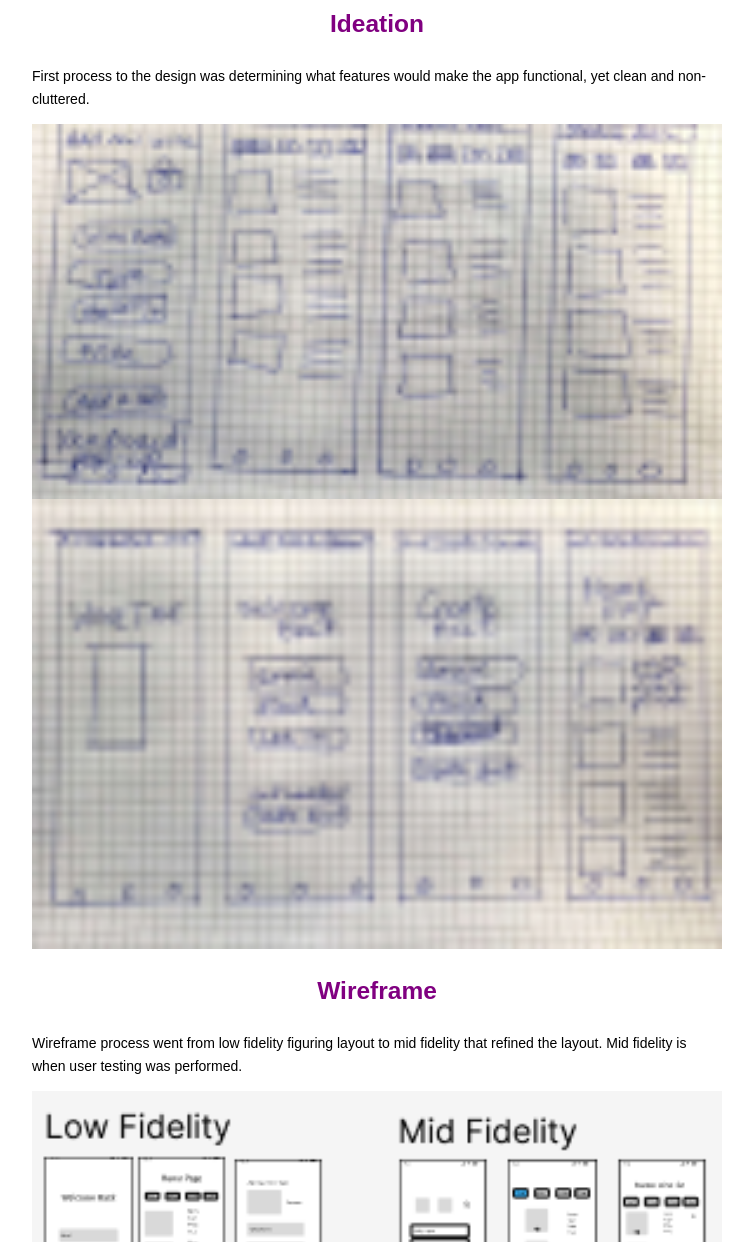
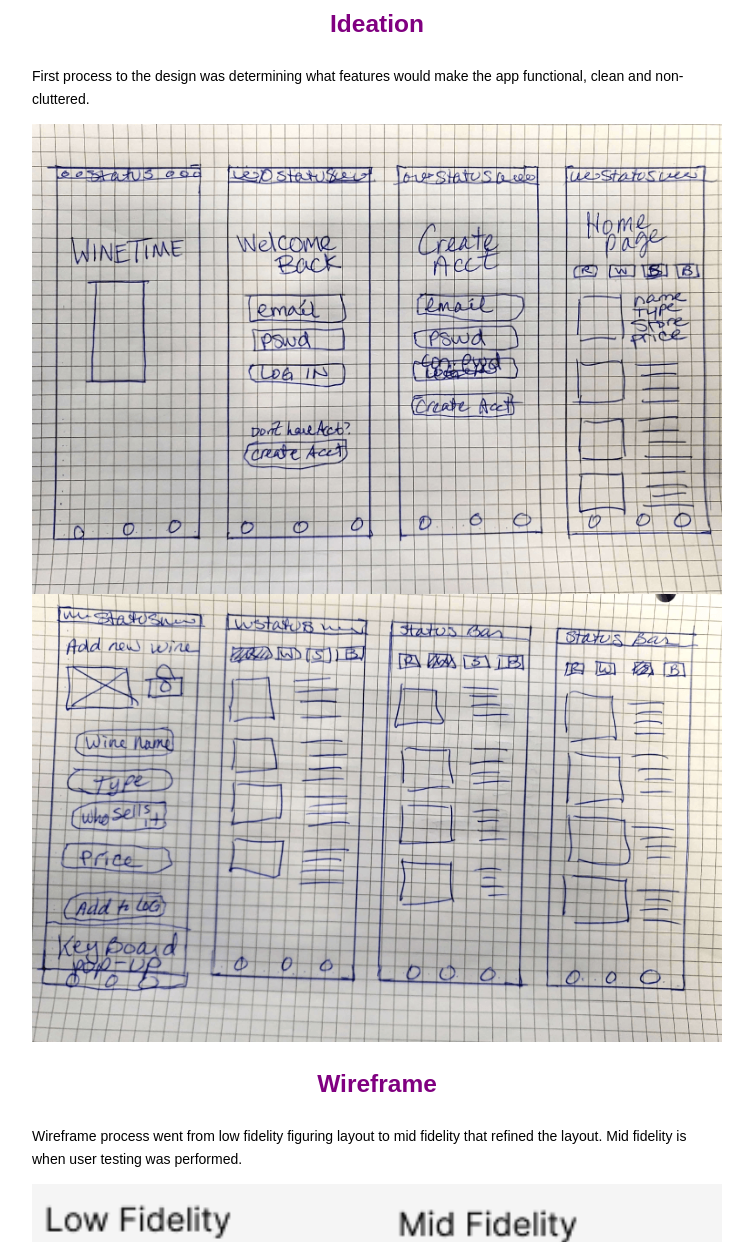
Before and after one commit to Klbruno/Portfolio-site-Kerry-Bruno, a plain HTML site: page wine_time.html in a window 1280 px wide. Shown: the part 2700-3942 px from the top of the page, without its empty margins (263-1016 px from the left). Drawn offline with nearby package versions, Linux system fonts and the light colour scheme.

Commit message:
update sketch pics

```diff
--- a/wine_time.html
+++ b/wine_time.html
@@ -50,14 +50,14 @@ and Vivino. </p>
 
                <h3>Ideation</h3>
           <p>First process to the design was determining what features would make the
-app functional, yet clean and non-cluttered. </p>
+app functional, clean and non-cluttered. </p>
  <picture>
-                <source srcset="img/4_2.png" media="(max-width: 767px)">
-                <img src="img/4_2.png" alt="">
+                <source srcset="img/sketches.png" media="(max-width: 767px)">
+                <img src="img/sketches.png" alt="">
             </picture>
              <picture>
-                <source srcset="img/4_1.png" media="(max-width: 767px)">
-                <img src="img/4_1.png" alt="">
+                <source srcset="img/sketches2.png" media="(max-width: 767px)">
+                <img src="img/sketches2.png" alt="">
             </picture>
     <h3>Wireframe</h3>
           <p>Wireframe process went from low fidelity figuring layout to mid fidelity
```
Also changed, not shown: img/sketches.png (added), img/sketches2.png (added).
